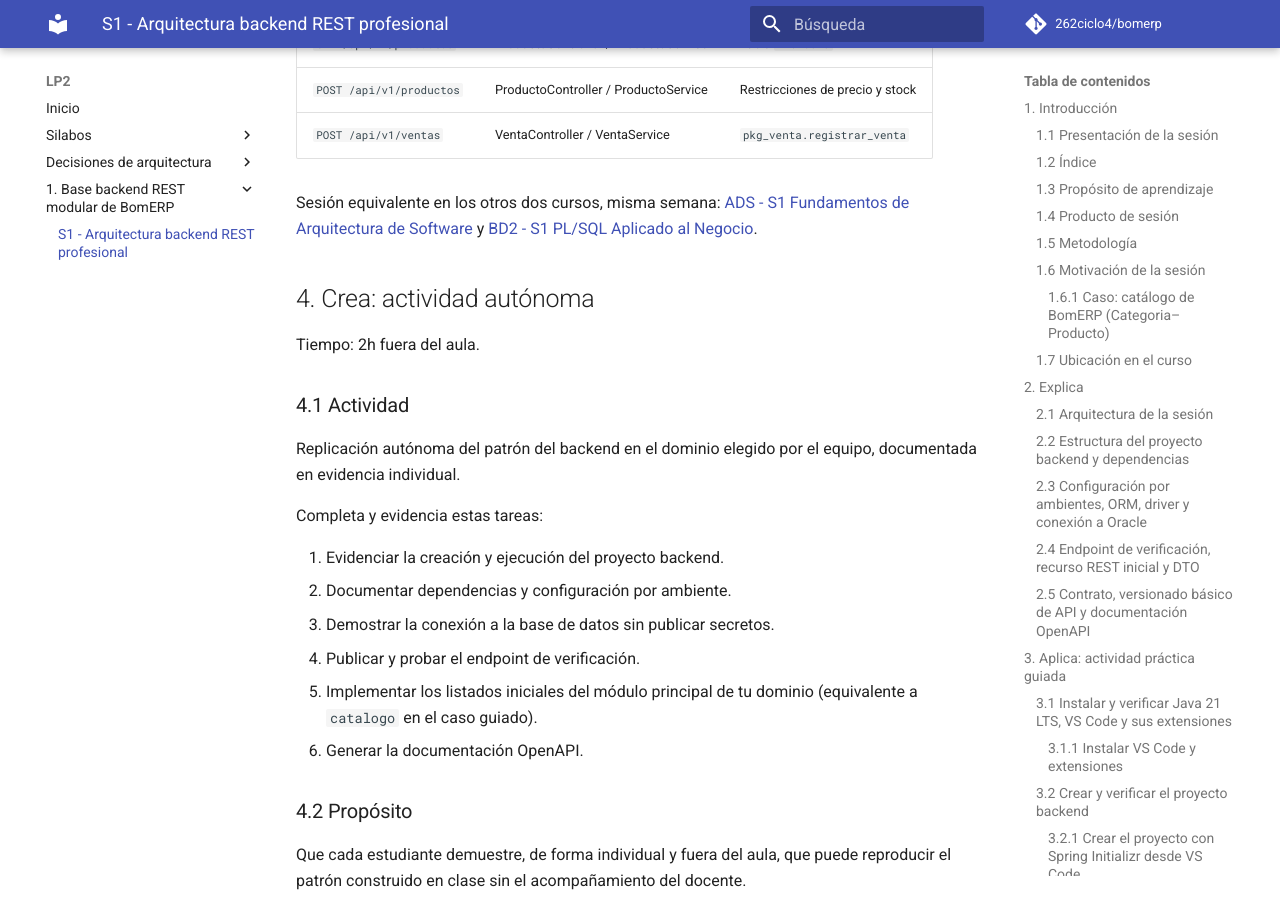
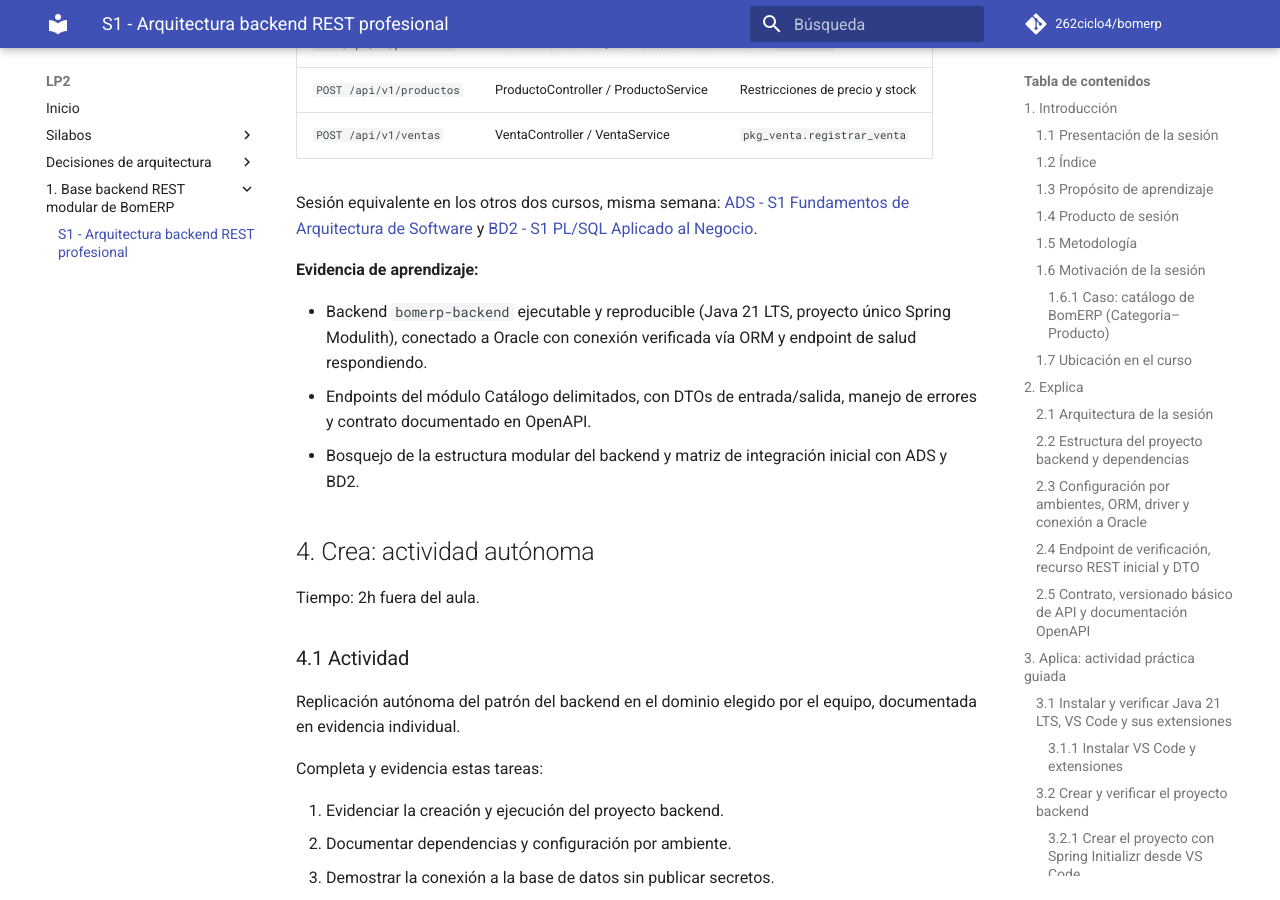
Before and after one commit to 262ciclo4/bomerp, an MkDocs documentation site: the page built from docs/lp2/sesiones/S01_Arquitectura_Backend_REST_Profesional.md, in a window 1280 px wide and 900 px high, scrolled down 32490 px. Built offline with MkDocs 1.6.1 and Material for MkDocs 9.7.7, drawn with Linux system fonts in a browser that asks for light colours; comment, search, counter and statistics services are not loaded.

Commit message:
first commit

```diff
--- a/docs/lp2/sesiones/S01_Arquitectura_Backend_REST_Profesional.md
+++ b/docs/lp2/sesiones/S01_Arquitectura_Backend_REST_Profesional.md
@@ -1223,6 +1223,12 @@
 
 Sesión equivalente en los otros dos cursos, misma semana: [ADS - S1 Fundamentos de Arquitectura de Software](../../ads/sesiones/S01_Fundamentos_Arquitectura_Software.md) y [BD2 - S1 PL/SQL Aplicado al Negocio](../../bd2/sesiones/S01_PLSQL_Aplicado_Negocio.md).
 
+**Evidencia de aprendizaje:**
+
+- Backend `bomerp-backend` ejecutable y reproducible (Java 21 LTS, proyecto único Spring Modulith), conectado a Oracle con conexión verificada vía ORM y endpoint de salud respondiendo.
+- Endpoints del módulo Catálogo delimitados, con DTOs de entrada/salida, manejo de errores y contrato documentado en OpenAPI.
+- Bosquejo de la estructura modular del backend y matriz de integración inicial con ADS y BD2.
+
 ## 4. Crea: actividad autónoma
 
 Tiempo: 2h fuera del aula.
```
Also changed, not shown: docs/ads/sesiones/S01_Fundamentos_Arquitectura_Software.md (+6 -0 lines), docs/bd2/sesiones/S01_PLSQL_Aplicado_Negocio.md (+6 -0 lines).
